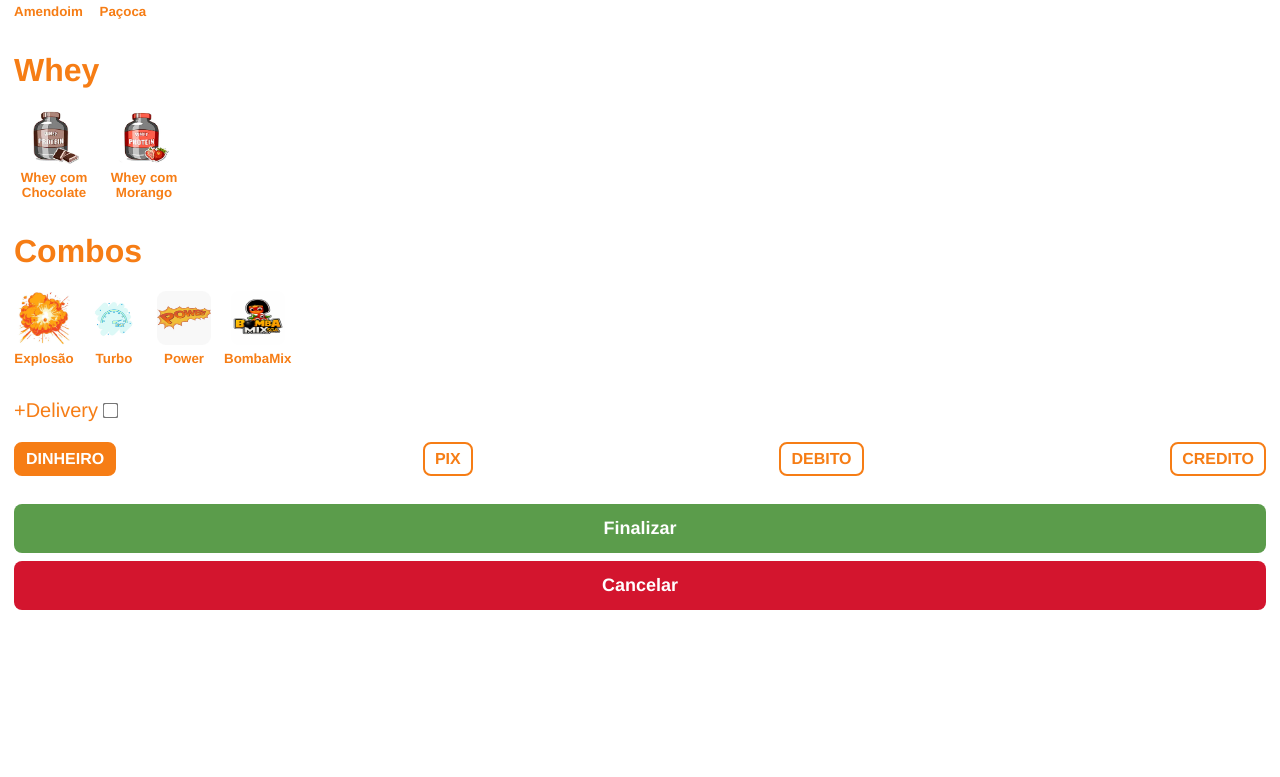
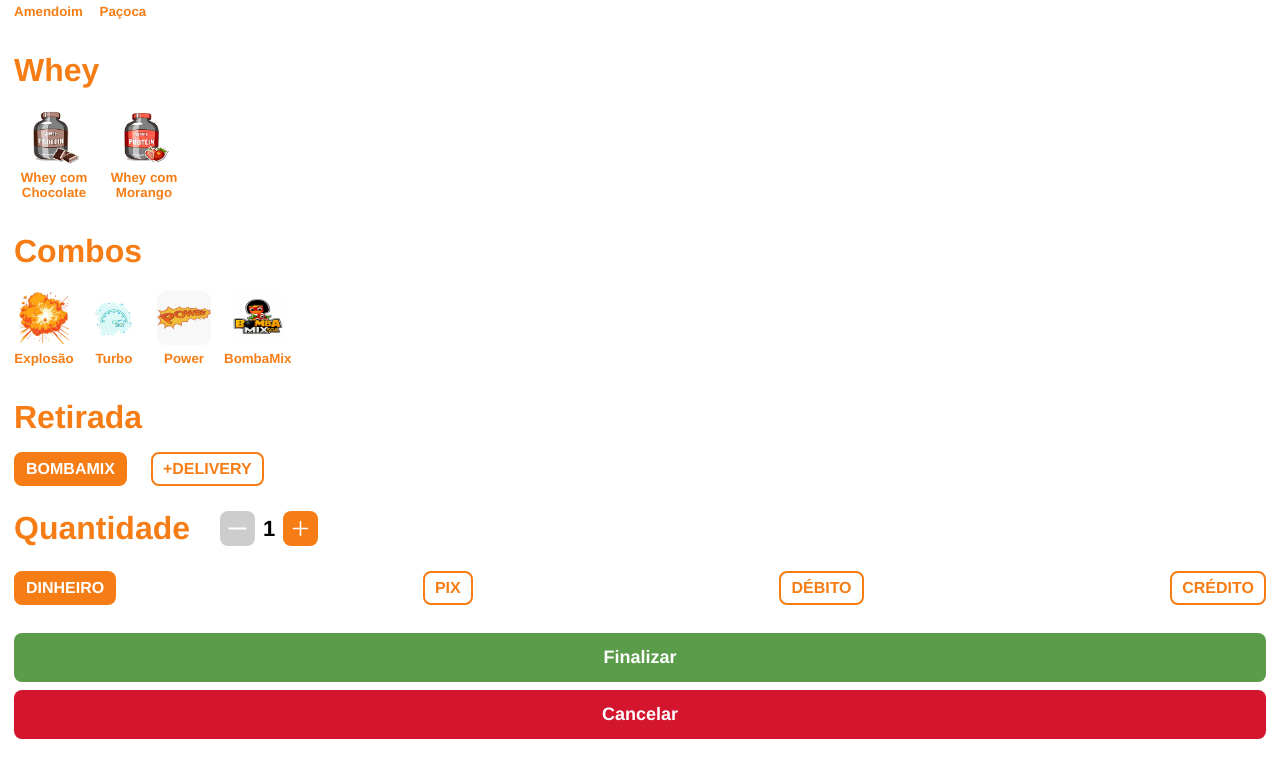
Before and after one commit to FranciscoNeto2909/bomba-mix, a React (Vite) app: page / in a window 1280 px wide. Shown: the part 801-1578 px from the top of the page. Before the commit the page ends 1511 px from the top, so only its background shows below. Built offline with nearby package versions, Linux system fonts and the light colour scheme.

Commit message:
glassQuant added

```diff
--- a/src/pages/sell/Sell.jsx
+++ b/src/pages/sell/Sell.jsx
@@ -2,9 +2,12 @@ import { SiBuymeacoffee } from "react-icons/si";
 import { useState } from "react";
 import { useMyStore } from "../../store/store";
 import "./sell.css";
+import { IoAddOutline } from "react-icons/io5";
+import { AiOutlineMinus } from "react-icons/ai";
 
 export default function Sell({ handleSetSell }) {
   const items = useMyStore();
+  const [glassQuant, setGlassQuant] = useState(1);
 
   const [glass, setGlass] = useState({
     id: null,
@@ -17,7 +20,8 @@ export default function Sell({ handleSetSell }) {
   const [whey, setWhey] = useState({ id: null, name: null });
   const [combo, setCombo] = useState({ id: null, name: null, price: null });
   const [delivery, setDelivery] = useState(false);
-  const [payment, setPayment] = useState({ id: 1, value: "dinheiro" });
+  const [pickUp, setPickUp] = useState({ id: 1, value: "Bombamix" });
+  const [payment, setPayment] = useState({ id: 1, value: "Dinheiro" });
 
   function handleSelectGlass(i, item) {
     if (glass.id === i) {
@@ -75,12 +79,16 @@ export default function Sell({ handleSetSell }) {
     if (combo.id !== null) {
       handleSetSell({
         pedido: `Combo ${combo.name}`,
-        delivery,
+        quantidade: glassQuant,
+        delivery: pickUp.id === 1 ? false : true,
         pagamento: payment.value,
-        valor: `R$:${combo.price},00`,
+        valor: `R$:${combo.price * glassQuant},00`,
       });
       setCombo({ id: null, name: null, price: null });
       setDelivery(false);
+      setPayment({ id: 1, value: "Dinheiro" });
+      setGlassQuant(1);
+      setPickUp({ id: 1, value: "Bombamix" });
       items.setMessage("Combo adicionado");
       setTimeout(() => {
         setMessage({ hasMsg: false, msg: "" });
@@ -88,13 +96,14 @@ export default function Sell({ handleSetSell }) {
     } else if (glass.id !== null && flavor.id !== null) {
       handleSetSell({
         pedido: `${flavor.name}`,
-        delivery,
+        quantidade: glassQuant,
+        delivery: pickUp.id === 1 ? true : false,
         copo: glass.size,
         cobertura: top.name ?? "Sem cobertura",
         acompanha: acomp.name ?? "Sem acompanhamento",
         whey: whey.name ?? "Sem whey",
         pagamento: payment.value,
-        valor: `R$:${glass.price},00`,
+        valor: `R$:${glass.price * glassQuant},00`,
       });
       setGlass({ id: null, size: null, price: null });
       setFlavor({ id: null, name: null });
@@ -102,6 +111,9 @@ export default function Sell({ handleSetSell }) {
       setAcomp({ id: null, name: null });
       setWhey({ id: null, name: null });
       setDelivery(false);
+      setPayment({ id: 1, value: "Dinheiro" });
+      setGlassQuant(1);
+      setPickUp({ id: 1, value: "Bombamix" });
       items.setMessage("Vitamina adicionada");
       setTimeout(() => {
         setMessage({ hasMsg: false, msg: "" });
@@ -119,6 +131,9 @@ export default function Sell({ handleSetSell }) {
     setAcomp({ id: null, name: null });
     setWhey({ id: null, name: null });
     setDelivery(false);
+    setPayment({ id: 1, value: "Dinheiro" });
+    setGlassQuant(1);
+    setPickUp({ id: 1, value: "Bombamix" });
   }
 
   return (
@@ -241,47 +256,75 @@ export default function Sell({ handleSetSell }) {
         ))}
       </div>
       <div className="sell-buttons">
+        <h2 className="delivery-text">Retirada</h2>
         <div className="buttons-delivery">
-          <span className="delivery-text">+Delivery</span>
-          <input
-            checked={delivery}
-            onChange={() => setDelivery(!delivery)}
-            className="delivery-box"
-            type="checkbox"
-          />
+          <button
+            className={`delivery-button ${
+              pickUp.id === 1 ? "delivery-button--selected" : ""
+            }`}
+            onClick={() => setPickUp({ id: 1, value: "Bombamix" })}
+          >
+            BombaMix
+          </button>
+          <button
+            className={`delivery-button ${
+              pickUp.id === 2 ? "delivery-button--selected" : ""
+            }`}
+            onClick={() => setPickUp({ id: 2, value: "+Delivery" })}
+          >
+            +Delivery
+          </button>
+        </div>
+        <div className="buttons-glassQuant">
+          <span className="glassQuant-title">Quantidade</span>
+          <button
+            className={`glassQuant-button ${
+              glassQuant === 1 ? "glassQuant-button--unvailable" : ""
+            }`}
+            onClick={() => glassQuant > 1 && setGlassQuant(glassQuant - 1)}
+          >
+            <AiOutlineMinus size={25} />
+          </button>
+          <span>{glassQuant}</span>
+          <button
+            className="glassQuant-button"
+            onClick={() => setGlassQuant(glassQuant + 1)}
+          >
+            <IoAddOutline size={25} />
+          </button>
         </div>
         <div className="buttons-payment">
           <button
             className={`payment-button ${
               payment.id === 1 ? "payment-button--selected" : ""
             }`}
-            onClick={() => setPayment({ id: 1, value: "dinheiro" })}
+            onClick={() => setPayment({ id: 1, value: "Dinheiro" })}
           >
             dinheiro
           </button>
           <button
-             className={`payment-button ${
+            className={`payment-button ${
               payment.id === 2 ? "payment-button--selected" : ""
             }`}
-            onClick={() => setPayment({ id: 2, value: "pix" })}
+            onClick={() => setPayment({ id: 2, value: "Pix" })}
           >
             Pix
           </button>
           <button
-             className={`payment-button ${
+            className={`payment-button ${
               payment.id === 3 ? "payment-button--selected" : ""
             }`}
-            onClick={() => setPayment({ id: 3, value: "debito" })}
+            onClick={() => setPayment({ id: 3, value: "Débito" })}
           >
-            Debito
+            Débito
           </button>
           <button
-             className={`payment-button ${
+            className={`payment-button ${
               payment.id === 4 ? "payment-button--selected" : ""
             }`}
-            onClick={() => setPayment({ id: 4, value: "credito" })}
+            onClick={() => setPayment({ id: 4, value: "Crédito" })}
           >
-            Credito
+            Crédito
           </button>
         </div>
         <button className="button" onClick={handleSetOrder}>
--- a/src/pages/sell/sell.css
+++ b/src/pages/sell/sell.css
@@ -110,18 +110,50 @@
 .buttons-delivery {
   display: flex;
   align-items: center;
-  gap: 6px;
-  margin-bottom: 12px;
+  gap: 24px;
+  margin-bottom: 16px;
 }
 
 .delivery-text {
-  font-size: 20px;
-  font-weight: 500;
+  font-size: 32px;
+  font-weight: bold;
   color: var(--orange);
+  margin-bottom: 8px;
 }
 
 .delivery-box {
   transform: scale(1.2);
+}
+
+.buttons-glassQuant {
+  display: flex;
+  align-items: center;
+  gap: 8px;
+  font-weight: bold;
+  font-size: 22px;
+  margin-bottom: 16px;
+}
+
+.glassQuant-title {
+  font-size: 32px;
+  color: var(--orange);
+  margin-right: 22px;
+}
+
+.glassQuant-button {
+  width: 35px;
+  height: 35px;
+  display: flex;
+  justify-content: center;
+  align-items: center;
+  border-radius: 8px;
+  border: none;
+  color: #fff;
+  background-color: var(--orange);
+}
+
+.glassQuant-button--unvailable {
+  background-color: #00000032;
 }
 
 .buttons-payment {
@@ -129,7 +161,8 @@
   justify-content: space-between;
   margin-bottom: 20px;
 }
-.payment-button {
+.payment-button,
+.delivery-button {
   padding: 6px 10px;
   font-weight: bold;
   font-size: 16px;
@@ -140,7 +173,8 @@
   text-transform: uppercase;
 }
 
-.payment-button--selected {
+.payment-button--selected,
+.delivery-button--selected {
   background-color: var(--orange);
   border-color: var(--orange);
   color: #fff;
--- a/src/pages/summary/Summary.jsx
+++ b/src/pages/summary/Summary.jsx
@@ -50,12 +50,19 @@ export default function Summary({ sales }) {
       </div>
       <div className="summary-bombamix">
         <h3 className="bombamix-title">Vendas no BombaMix</h3>
+        <div className="sales-item">
+          <p className="item-quant">Quant</p>
+          <p className="item-name bombamix-name">Nome</p>
+          <p className="item-payment">Pagamento</p>
+          <p className="item-value">Valor</p>
+        </div>
         <div className="bombamix-sales">
           {sales.bombamix.map((item, i) => (
             <div className="sales-item" key={i}>
-              <p>{item.pedido}</p>
-              <p>{item.pagamento}</p>
-              <p>{item.valor}</p>
+              <p className="item-quant">{item.quantidade}</p>
+              <p className="item-name">{item.pedido}</p>
+              <p className="item-payment">{item.pagamento}</p>
+              <p className="item-value">{item.valor}</p>
             </div>
           ))}
           {sales.bombamix.length > 0 && (
@@ -68,12 +75,19 @@ export default function Summary({ sales }) {
       </div>
       <div className="summary-delivery">
         <h3 className="delivery-title">Vendas no +Delivery</h3>
+        <div className="sales-item">
+          <p className="item-quant">Quant</p>
+          <p className="item-name bombamix-name">Nome</p>
+          <p className="item-payment">Pagamento</p>
+          <p className="item-value">Valor</p>
+        </div>
         <div className="delivery-sales">
           {sales.delivery.map((item, i) => (
             <div className="sales-item" key={i}>
-              <p>{item.pedido}</p>
-              <p>{item.pagamento}</p>
-              <p>{item.valor}</p>
+              <p className="item-quant">{item.quantidade}</p>
+              <p className="item-name">{item.pedido}</p>
+              <p className="item-payment">{item.pagamento}</p>
+              <p className="item-value">{item.valor}</p>
             </div>
           ))}
           {sales.delivery.length > 0 && (
--- a/src/pages/summary/summary.css
+++ b/src/pages/summary/summary.css
@@ -36,10 +36,25 @@
 
 .sales-item {
   display: flex;
-  justify-content: space-between;
-  margin-bottom: 6px;
+  margin-bottom: 12px;
   color: var(--orange);
   font-weight: bold;
+}
+
+.item-quant {
+  width: 55px;
+}
+
+.item-name {
+  width: 150px;
+}
+
+.bombamix-name {
+  width: 150px;
+}
+
+.item-payment {
+  width: 90px;
 }
 
 .sales-sum {
```
